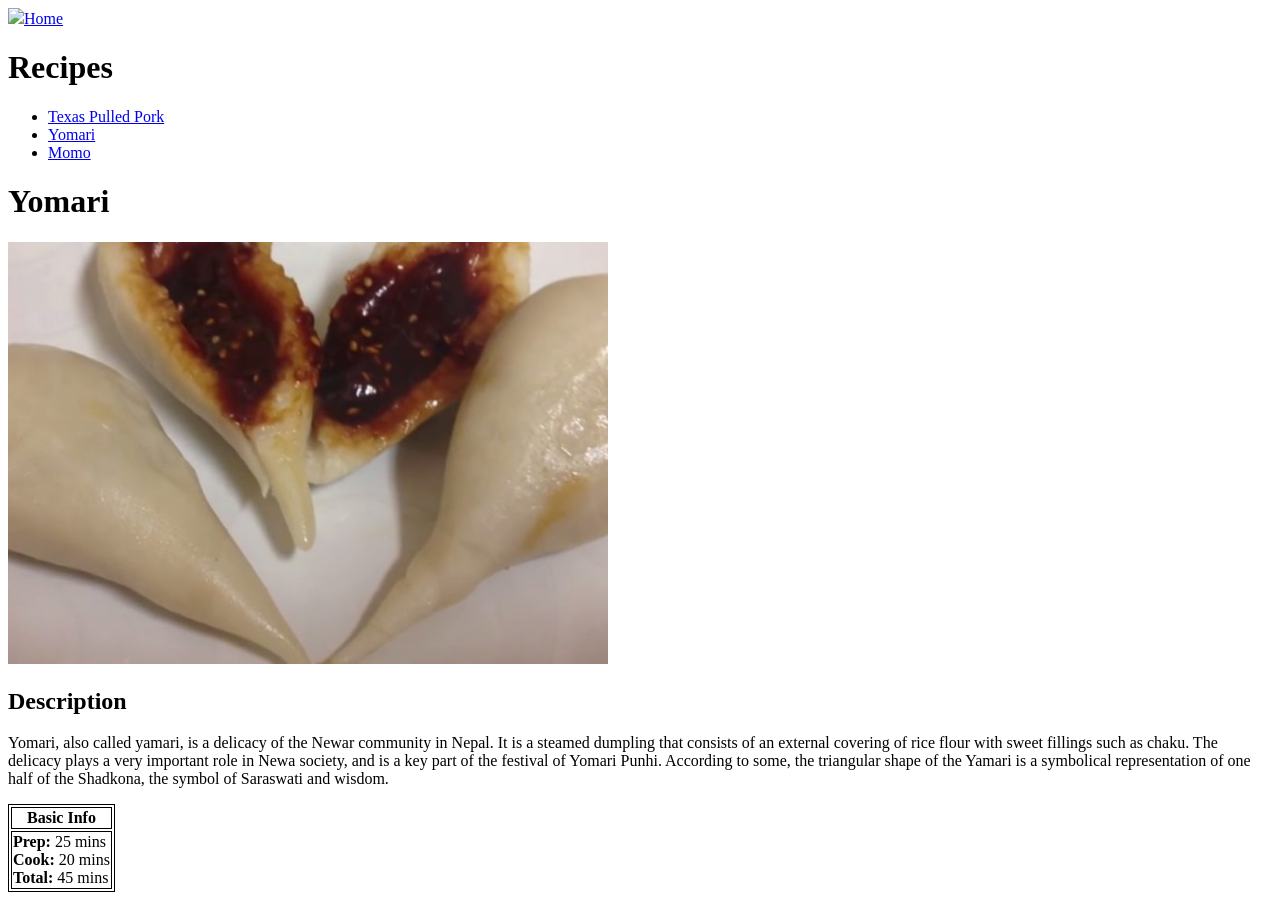
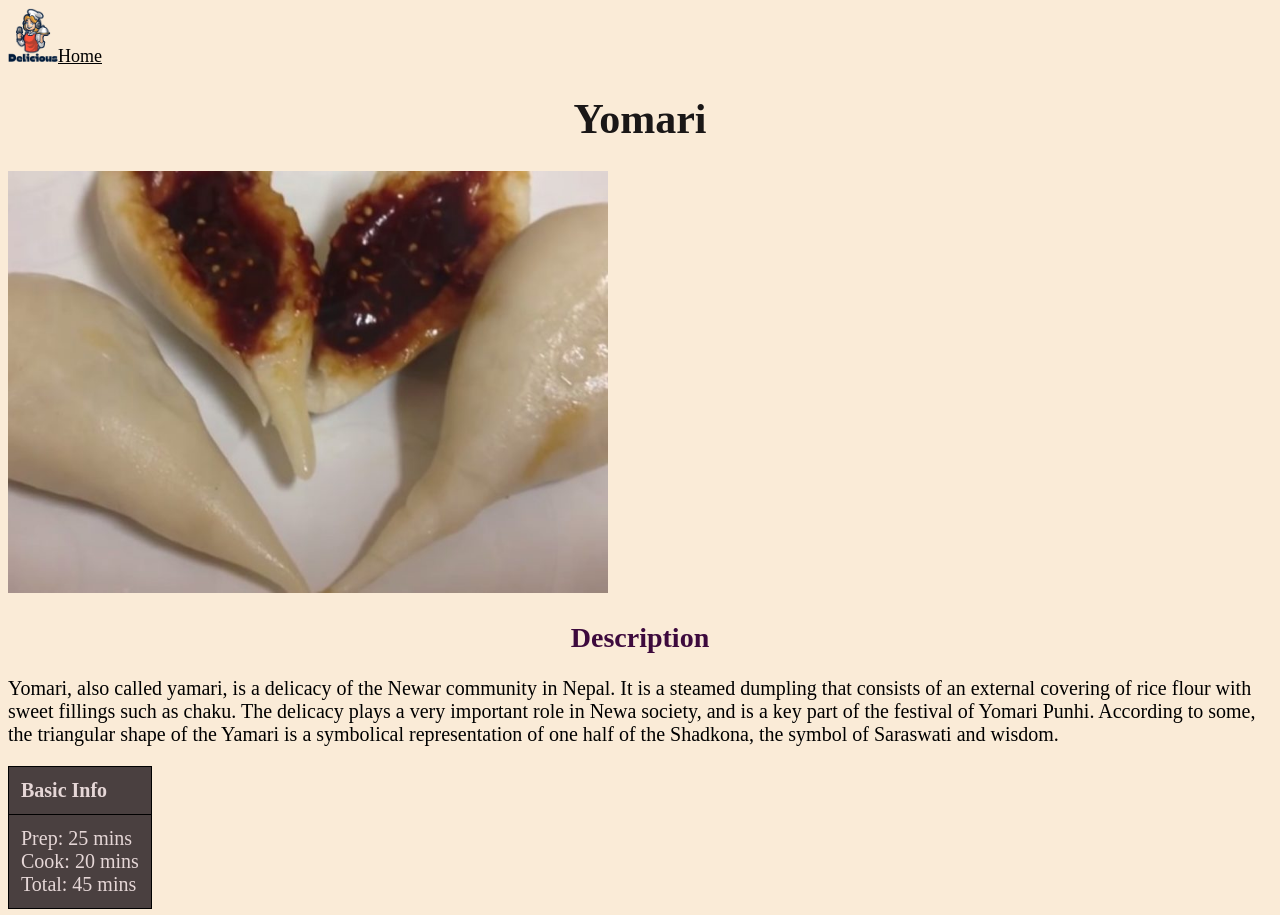
Before and after one commit to yurisha-bajracharya/Recipes, a plain HTML site: page recipe2.html in a window 1280 px wide. Shown: the top 915 px of the page. Drawn offline with Linux system fonts and the light colour scheme.

Commit message:
Update recipe2.html

```diff
--- a/recipe2.html
+++ b/recipe2.html
@@ -5,16 +5,11 @@
     <meta http-equiv="X-UA-Compatible" content="IE=edge">
     <meta name="viewport" content="width=device-width, initial-scale=1.0">
     <title>Yomari - Recipe</title>
-    <link rel="icon" type="image/x-icon" href="img/logo.jpg">
-    <a href="index.html"><img src="img/logo.jpg" width="50px">Home</a>
+    <link rel="icon" type="image/x-icon" href="img/logo.png">
+    <link rel="stylesheet" href="css/styles.css">
+    <a href="index.html"><img src="img/logo.png" width="50px">Home</a>
 </head>
 <body>
-    <h1>Recipes</h1>
-    <ul>
-        <li><a href="recipe1.html">Texas Pulled Pork</a></li>
-        <li><a href="recipe2.html">Yomari</a></li>
-        <li><a href="recipe3.html">Momo</a></li>
-    </ul>
     <h1>Yomari</h1>
     <img src="img/img-2.jpg" alt="picture of Slow Cooker Texas Pliled Pork" width="600px">
     <br>
@@ -29,9 +24,9 @@
         <tr><th>Basic Info</th></tr>
         <tr>
             <td>
-                <strong>Prep:</strong> 25 mins<br>
-                <strong>Cook:</strong> 20 mins<br>
-                <strong>Total: </strong> 45 mins<br>
+                Prep: 25 mins<br>
+                Cook: 20 mins<br>
+                Total:  45 mins<br>
             </td>
         </tr>
     </table>
@@ -73,5 +68,10 @@ Cook the Yomari in the steamer for about 15 minutes.
         </li>
     </ol>
     <hr><br>
+    <h1>See also:</h1>
+    <ul>
+        <li><a href="recipe1.html">Texas Pulled Pork</a></li>
+        <li><a href="recipe3.html">Momo</a></li>
+    </ul>
 </body>
 </html>
```
